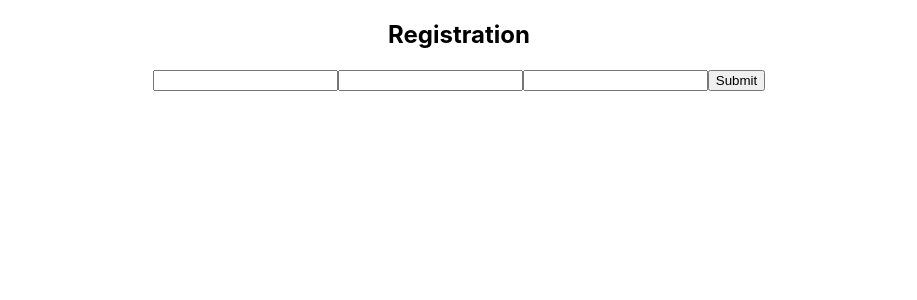
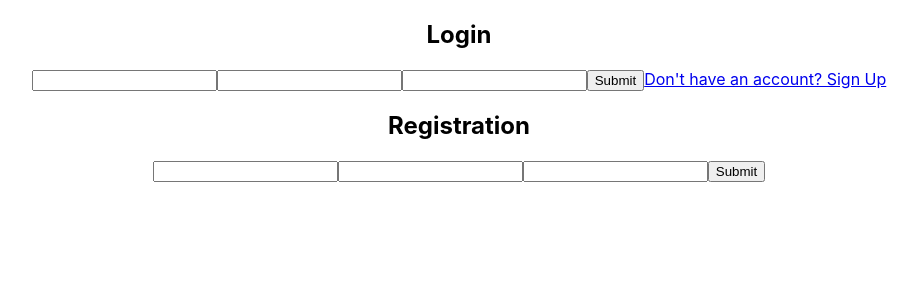
Before and after one commit to bw-foodtruck-tracker/front-end, a React (Create React App) app: page / in a window 1280 px wide. Shown: the top 300 px of the page, without its empty margins (181-1098 px from the left). Built offline with nearby package versions, Linux system fonts and the light colour scheme.

Commit message:
adds login form

```diff
--- a/src/App.js
+++ b/src/App.js
@@ -2,11 +2,13 @@ import React from 'react';
 
 import './App.css';
 import Register from './components/Register'
+import Login from './components/Login'
 
 function App() {
   return (
     <div className="App">
-     <Register/>
+    <Login/>
+    <Register/>
     </div>
   );
 }
--- a/src/components/Login.js
+++ b/src/components/Login.js
@@ -1,5 +1,54 @@
-// user can login or register operator or diner
-// need username, valid email address, strong password
-// maybe ask (are you a diner or operator?)
+import React from 'react';
+import { Formik, Form, Field } from 'formik';
+import {Link} from 'react-router-dom';
+import * as Yup from 'yup';
 
-// login page created by Francis and i am going to make on as well
+const SignupSchema = Yup.object().shape({
+    username: Yup.string()
+    .max(50, 'Username be less than 50 characters')
+    .required('Username is Required'),
+    email: Yup.string()
+    .email('Invalid email')
+    .required('Email required'),
+    password: Yup.string()
+    .required('password required'),
+});
+
+
+const Login = () => (
+<div>
+    <h2>Login</h2>
+    <Formik
+    initialValues={{
+        username: '',
+        email: '',
+        password: '',
+    }}
+    validationSchema={SignupSchema}
+    onSubmit={values => {
+        console.log(values);
+    }}
+    >
+    {({ errors, touched }) => (
+        <Form>
+        <Field name="username" />
+        {errors.username && touched.username ? (
+            <div>{errors.username}</div>
+        ) : null}
+        <Field name="email" />
+        {errors.email && touched.email ? <div>{errors.email}</div> : null}
+        <Field name="password" type="password" />
+        {errors.password && touched.password ? (
+            <div>{errors.password}</div>
+        ) : null}
+        <button type="submit">Submit</button>
+        <Link to='/register'>
+                {`Don't have an account? Sign Up`}
+            </Link>
+        </Form>
+    )}
+    </Formik>
+</div>
+);
+
+export default Login;
```
